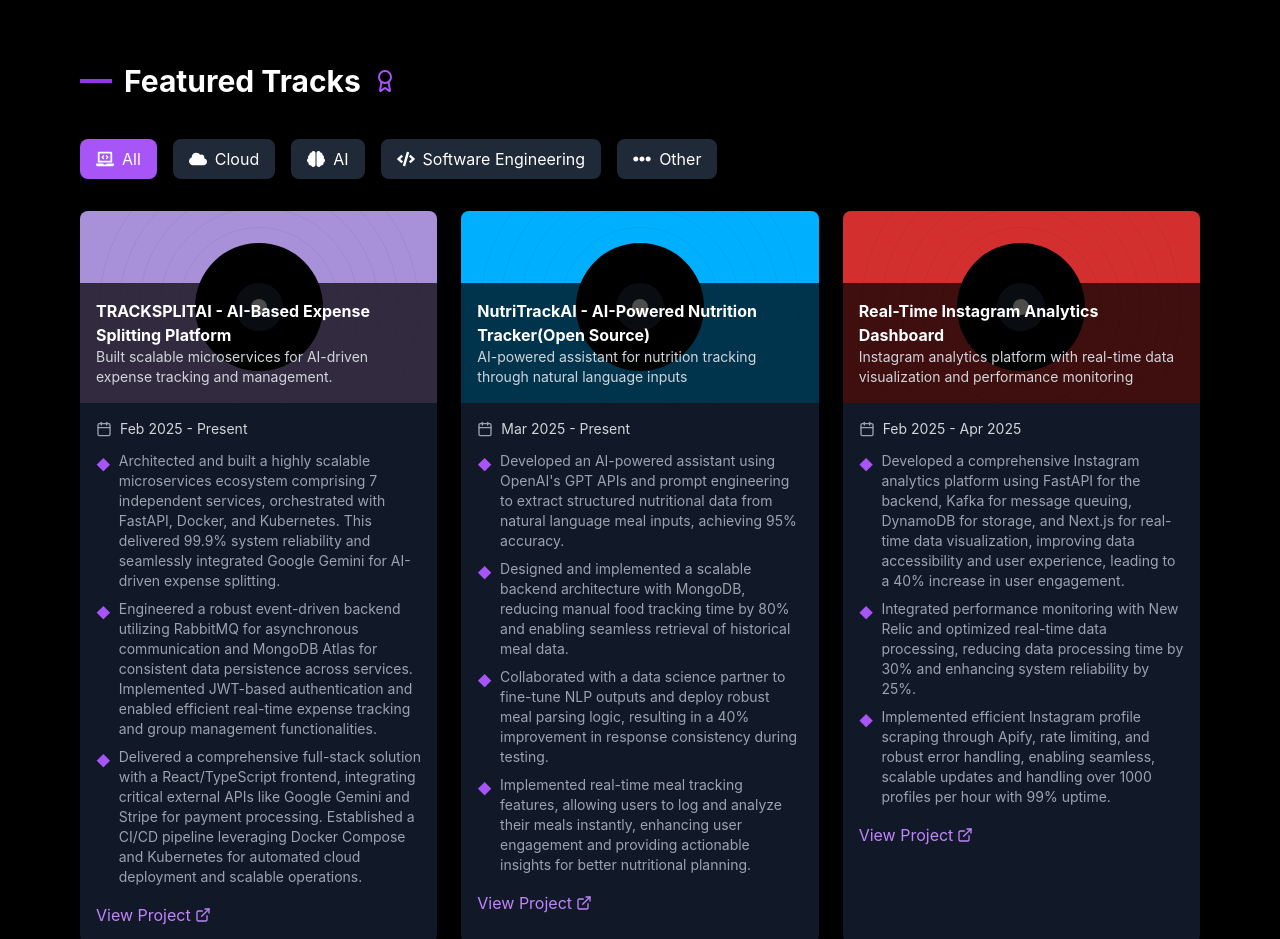
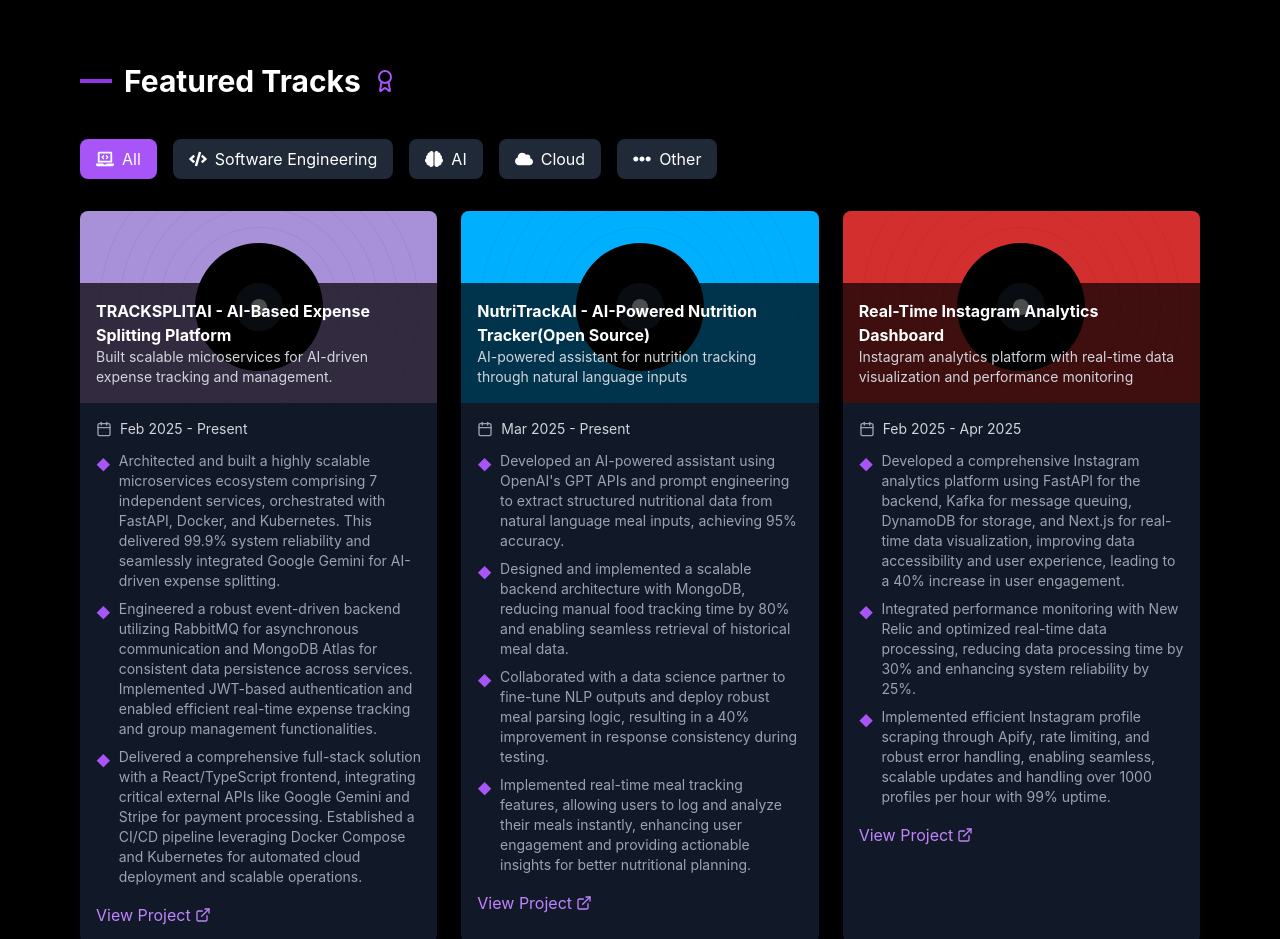
Before and after one commit to SuhasPalani/Music_Theme_Portfolio, a React (Create React App) app: page / in a window 1280 px wide. Shown: the part 4680-5619 px from the top of the page. Built offline with nearby package versions, Linux system fonts and the light colour scheme; no server answers.

Commit message:
update: correct GitHub link formatting and reorder project filter categories for consistency

```diff
--- a/src/components/Projects.jsx
+++ b/src/components/Projects.jsx
@@ -189,9 +189,9 @@ const Projects = () => {
 
   const filters = [
     { name: "All", icon: FaLaptopCode },
+    { name: "Software Engineering", icon: FaCode },
+    { name: "AI", icon: FaBrain },
     { name: "Cloud", icon: FaCloud },
-    { name: "AI", icon: FaBrain },
-    { name: "Software Engineering", icon: FaCode },
     { name: "Other", icon: FaEllipsisH },
   ];
 
```
